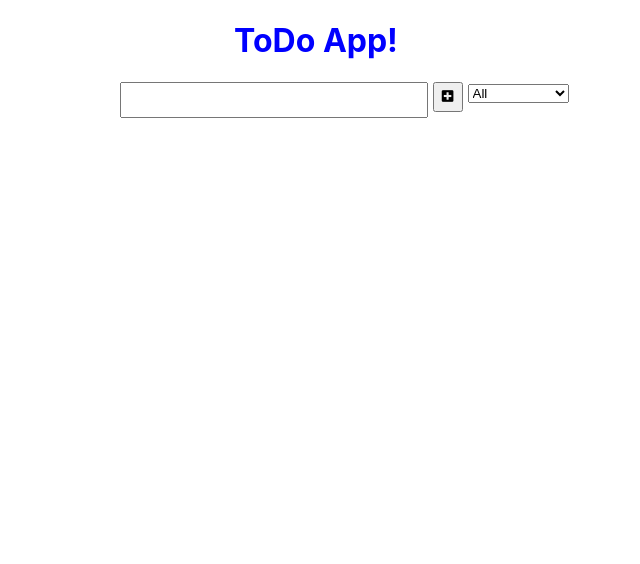
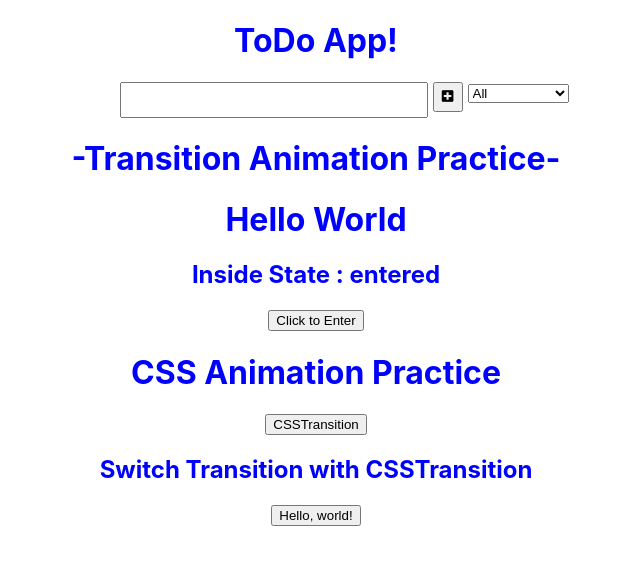
Before and after one commit to SalikSayyed/TodoAppReact, a React (Create React App) app: page / in a window 1280 px wide. Shown: the top 564 px of the page, without its empty margins (324-964 px from the left). Built offline with nearby package versions, Linux system fonts and the light colour scheme.

Commit message:
'TodoWithTransitons'

```diff
--- a/src/App.css
+++ b/src/App.css
@@ -114,28 +114,6 @@
   align-item : center;
   align-content: center;
 }
-.todo-enter {
-  opacity: 0.01;
-
-  transform: translate(-40px, 0)
-}
-
-.todo-enter-active {
-  opacity: 1;
-  transform: translate(0, 0);
-  transition: all 1000ms ease-in;
-}
-
-.todo-exit {
-  opacity: 1;
-  transform: translate(0, 0)
-}
-
-.todo-exit-active {
-  opacity: 0.10;
-  transform: translate(40px, 0);
-  transition: all 1000ms ease-in;
-}
 .todo{
   animation-name : todoanimation;
   animation-duration : 1000ms;
@@ -144,14 +122,95 @@
   animation-iteration-count: 1;
 
 }
-@keyframes todoanimation{
-  0%{
-    transform: translateX(-20px);
-  }
-  50%{
-    transform : translateX(-10px);
-  }
-  100%{
-    transform : translateX(0px);
-  }
+.todo-enter {
+  opacity: 0.01;
+
+  transform: translate(-40px, 0);
+  transition : all 1000ms ease-in-out;
 }
+
+.todo-enter-active {
+  opacity: 0.10;
+  transform: translate(0, 0);
+  transition: all 1000ms ease-in-out;
+}
+.todo-enter-done{
+  opacity: 1;
+  transform: translate(0, 0);
+  transition: all 1000ms ease-in-out;
+}
+.todo-exit {
+  opacity: 0.50;
+  transform: translate(0, 0);
+  transition : all 1000ms ease-in-out;
+}
+
+.todo-exit-active {
+  opacity: 0.3;
+  transform: translate(40px, 0);
+  transition: all 1000ms ease-in-out;
+}
+.todo-exit-done{
+  opacity: 0.1;
+  transform: translate(0, 0);
+  transition: all 1000ms ease-in-out;
+}
+
+
+
+
+
+
+.ani-appear{
+
+}
+.ani-appear-active{
+
+}
+.ani-appear-done{
+
+}
+.ani-enter {
+  opacity: 0;
+  transition : opacty 300ms;
+}
+.ani-enter-active {
+  opacity: 0.5;
+  transition: opacity 300ms;
+}
+.ani-enter-done{
+  opacity : 1;
+  transition : opacity 300ms;
+}
+
+.ani-exit {
+  opacity: 1;
+}
+.ani-exit-active {
+  opacity: 0.5;
+  font-size  : 20px;
+  transition: opacity 300ms ,font-size  100ms;
+}
+.ani-exit-done {
+  opacity : 0;
+  font-size : 5px;
+  transition : opacity 300ms ,font-size 50ms;
+}
+
+
+.fade-enter{
+  opacity: 0;
+}
+.fade-exit{
+  opacity: 1;
+}
+.fade-enter-active{
+  opacity: 1;
+}
+.fade-exit-active{
+  opacity: 0;
+}
+.fade-enter-active,
+.fade-exit-active{
+  transition: opacity 500ms;
+}
--- a/src/App.js
+++ b/src/App.js
@@ -4,7 +4,9 @@ import './App.css';
 import Form from './components/Form';
 import TodoList from './components/TodoList';
 import React, { useState, useEffect } from 'react';
-
+import AppSample from './components/AppSample';
+import AppCSSTransition from './components/AppCSSTransition';
+import AppSwitchTransition from './components/AppSwithTransition';
 function App() {
   //! useState method.. whatever inside type of state variable [] means object
   const [inputText, setInputText] = useState("");
@@ -68,6 +70,10 @@ function App() {
       <Form filterer={filterer} inputText={inputText} setStatus={setStatus} setInputText={setInputText} setTodos={setTodos} todos={todos} />
 
       <TodoList status={status} inn={inn} todos={todos} setTodos={setTodos} filteredTodos={filteredTodos} />
+      <AppSample />
+      <AppCSSTransition />
+      <h2>Switch Transition with CSSTransition</h2>
+      <AppSwitchTransition/>
     </div>
   );
 
--- /dev/null
+++ b/src/components/AppCSSTransition.js
@@ -0,0 +1,29 @@
+import React, { useState } from 'react'
+import { CSSTransition } from 'react-transition-group';
+
+const AppCSSTransition = (props) => {
+    const [inn, innMaker] = useState(false);
+    const duration = 300;
+
+    return (
+        <div class='CSSTransitionCard'>
+            <h1>CSS Animation Practice</h1>
+            <CSSTransition in={inn} classNames="ani" timeout={300} unmountOnExit={true} mountOnEnter={true}>
+               <div>
+                <h2 className="title">This is an alert</h2>
+                <button className = "btn" onClick={()=>{innMaker(!inn)}}>
+                CSSTransition
+            </button>
+            </div>
+            </CSSTransition>
+            <button onClick={()=>{innMaker(!inn)}}>
+                CSSTransition
+            </button>
+        </div>
+
+
+    )
+    }
+
+
+    export default AppCSSTransition;
--- /dev/null
+++ b/src/components/AppSample.js
@@ -0,0 +1,45 @@
+import React, { useState } from 'react';
+import { Transition } from 'react-transition-group';
+const AppSample = (props) => {
+
+    const [inProp, setInProp] = useState(true);
+    const duration = 300;
+    const defaultStyle = {
+        transition: `opacity ${duration}ms ease-in-out,bottom ${duration}ms ease-in-out,font-size 100ms ease-in-out`,
+        opacity: 0,
+        position: 'relatieve',
+        bottom: '-15px'
+    }
+    const transitionStyle = {
+        entering: { opacity: 0, bottom: '0px', fontSize: '1px' },
+        entered: { opacity: 1, bottom: '0px', },
+        exiting: { opacity: 0.1, fontSize: '10px' },
+        exited: { opacity: 0, fontSize: '5px' },
+    }
+
+    return (
+        <div class="SampleDivision">
+
+            <h1>-Transition Animation Practice-</h1>
+            <Transition in={inProp} timeout={300} unmountOnExit={true} mountOnEnter={true} appear={true}>
+                {state => (
+                    <div style={{
+                        ...defaultStyle,
+                        ...transitionStyle[state]
+                    }}>
+                        <h1>Hello World</h1>
+                        <h2>Inside State : {state}</h2>
+                    </div>
+                )
+                }
+
+            </Transition>
+            <button onClick={() => setInProp(!inProp)}>
+                Click to Enter
+            </button>
+        </div>
+    );
+
+}
+
+export default AppSample;
--- /dev/null
+++ b/src/components/AppSwithTransition.js
@@ -0,0 +1,20 @@
+import React, { useState } from 'react';
+import { CSSTransition,SwitchTransition } from 'react-transition-group';
+function AppSwitchTransition() {
+    const [state, setState] = useState(false);
+    return (
+      <SwitchTransition>
+        <CSSTransition
+          key={state ? "Goodbye, world!" : "Hello, world!"}
+          addEndListener={(node, done) => node.addEventListener("transitionend", done, false)}
+          classNames='fade'
+        >
+          <button onClick={() => setState(state => !state)}>
+            {state ? "Goodbye, world!" : "Hello, world!"}
+          </button>
+        </CSSTransition>
+      </SwitchTransition>
+    );
+   }
+
+   export default AppSwitchTransition;
--- a/src/components/Todo.js
+++ b/src/components/Todo.js
@@ -1,17 +1,17 @@
 import React, { useState, useEffect } from 'react'
-import { CSSTransition, TransitionGroup } from 'react-transition-group'
+import { CSSTransition, TransitionGroup,Transition } from 'react-transition-group'
 
 const Todo = ({ todo, setTodos, todos, inn }) => {
     const [deleteStatus, deleter] = useState(true);
     const deleteHandler = () => {
-        deleter(false);
+
         console.log(deleteStatus);
         setTimeout(setTodos(todos.filter(
             (element) => element.id !== todo.id
-        )), 2000);
+        )), 10000);
 
     }
-
+   const duration = 3000;
 
     const completeHandler = () => {
         setTodos(todos.map(element => {
@@ -32,15 +32,17 @@ const Todo = ({ todo, setTodos, todos, inn }) => {
 
     return (
 
-        <CSSTransition key={todo.id} timeout={{ exit: 7000, appear: 7000 }} in={deleteStatus} classNames="todo" unmountOnExit={true} appear={true}>
-            <div className="todo">
+        <CSSTransition key={todo.id} in={deleteStatus} classNames="ani" onExited={()=>{deleteHandler()}} timeout={300} unmountOnExit={true} mountOnEnter={true} >
+            <div>
+            <div className="todo ani">
                 <li className={`todo-items ${todo.completed ? "todo-completed" : ""}`}>{todo.text}</li>
                 <button className="complete-btn" onClick={completeHandler}>
                     <i className={`fas ${todo.completed ? 'fa-plus' : 'fa-check'} `}></i>
                 </button>
-                <button className="trash-btn" onClick={deleteHandler}>
+                <button className="trash-btn" onClick={()=>{deleter(!deleteStatus)}}>
                     <i className="fas fa-trash"></i>
                 </button>
+            </div>
             </div>
         </CSSTransition>
 
@@ -49,4 +51,6 @@ const Todo = ({ todo, setTodos, todos, inn }) => {
 
 }
 
+
+
 export default Todo;
--- a/src/components/TodoList.js
+++ b/src/components/TodoList.js
@@ -10,6 +10,7 @@ const TodoList = ({todos,setTodos,filteredTodos,inn}) => {
                     <Todo key={todo.id} todo={todo} setTodos={setTodos} todos={todos} inn={inn}/>
                 ))
             }
+
             </ul>
             </div>
         </div>
```
